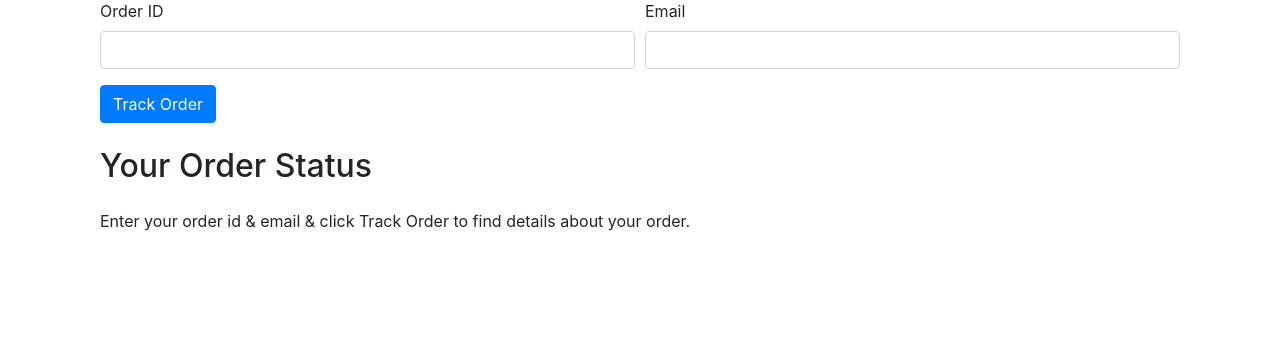
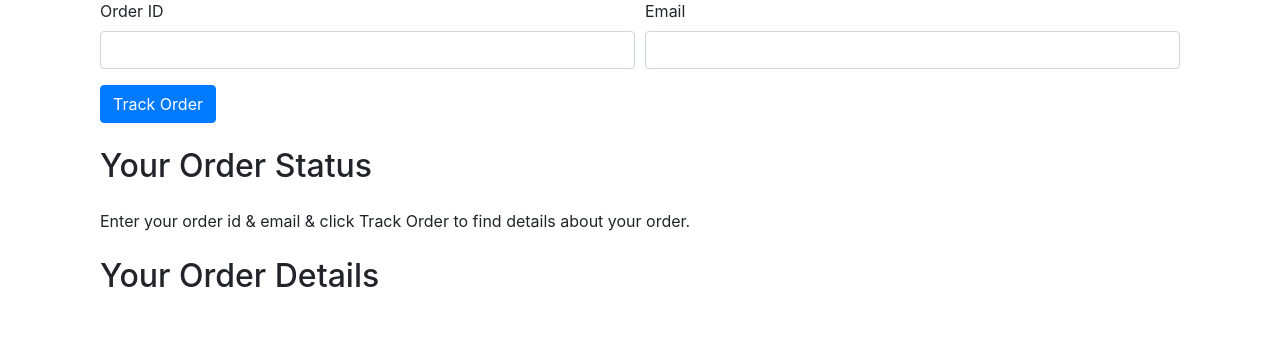
Before and after one commit to aaryan-gupta/Django, a Django app: page /shop/tracker/ in a window 1280 px wide. Shown: the part 155-517 px from the top of the page. Run offline with Django 3.2, Linux system fonts and the light colour scheme; some libraries are stand-ins or nearby versions.

Commit message:
54 displaying order items in tracker

```diff
--- a/MyAwesomeCart/mac/shop/templates/shop/tracker.html
+++ b/MyAwesomeCart/mac/shop/templates/shop/tracker.html
@@ -33,6 +33,12 @@
 				Enter your order id & email & click Track Order to find details about your order.
 			</ul>
 		</div>
+		<h2>Your Order Details</h2>
+		<div>
+			<ul class="list-group my-4" id="citems">
+				<!-- ADDING ITEMS THROUGH JS -->
+			</ul>
+		</div>
 	</div>
 </div>
 
@@ -54,7 +60,9 @@
 			data: formData,
 			encode: true
 		}).done(data => {
-			updates = JSON.parse(data)
+			data = JSON.parse(data)
+			// updates = JSON.parse(data)
+			updates = data[0]
 			if (updates.length > 0 && updates != {}) {
 				for (i = 0; i < updates.length; i++) {
 
@@ -71,6 +79,19 @@
 				mystr = `<li class="list-group-item d-flex justify-content-between align-items-center">Sorry, we are not able to fetch this order id & email. Make sure to type correct order id & email.</li>`
 				$("#items").append(mystr)
 			}
+
+			// FILL IN THE ORDER DETAILS
+			cart = JSON.parse(data[1])
+			// console.log(cart)
+			for (item in cart) {
+				let name = cart[item][1]
+				let qty = cart[item][0]
+				mystr = `<li class="list-group-item d-flex justify-content-between align-items-center">
+					${name}
+					<span class="badge badge-primary badge-pill">${qty}</span>
+				</li>`
+				$("#citems").append(mystr)
+			}
 		})
 		e.preventDefault()
 	})
--- a/MyAwesomeCart/mac/shop/views.py
+++ b/MyAwesomeCart/mac/shop/views.py
@@ -44,7 +44,7 @@ def tracker(request):
 				updates = []
 				for item in update:
 					updates.append({"text": item.update_desc, "time": item.timestamp})
-					response = json.dumps(updates, default=str)
+					response = json.dumps([updates, order[0].items_json], default=str)
 				return HttpResponse(response)
 			else:
 				# return HttpResponse("error")
```
